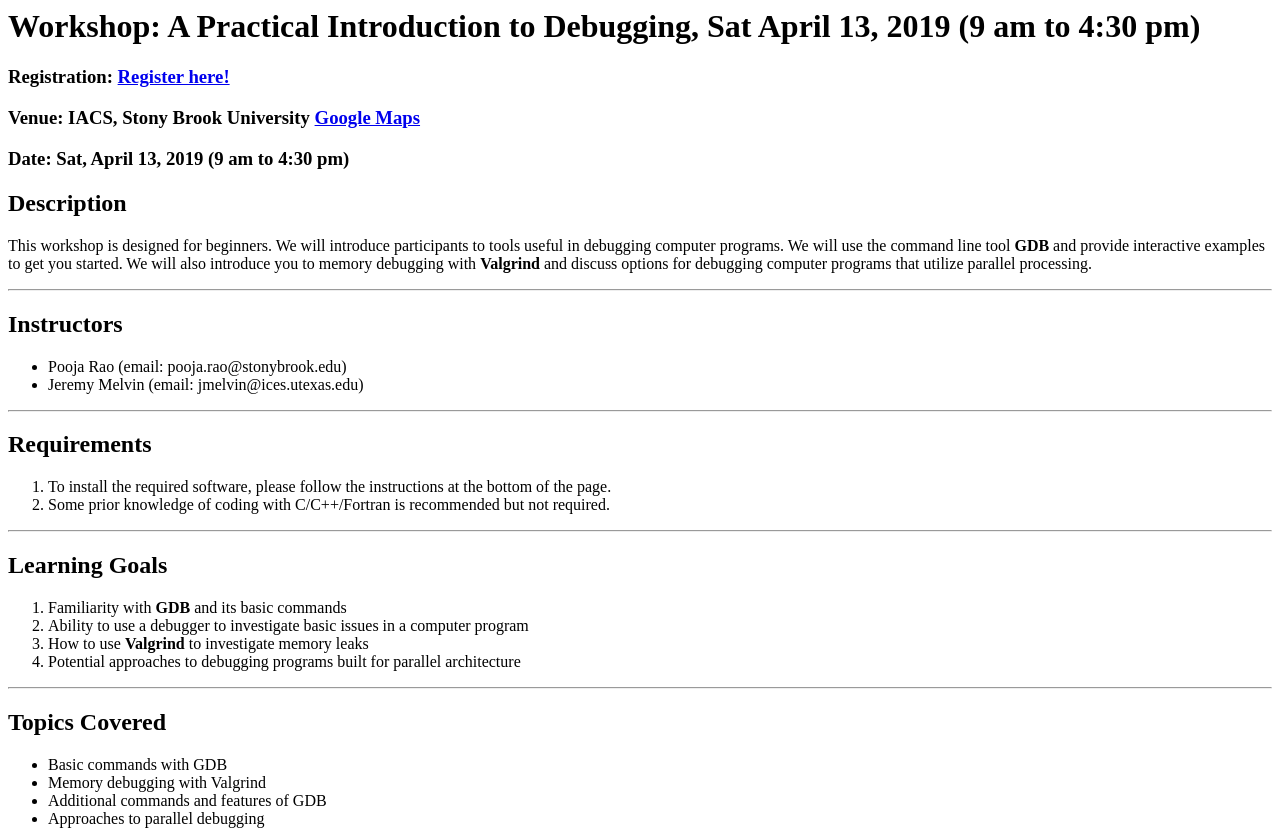
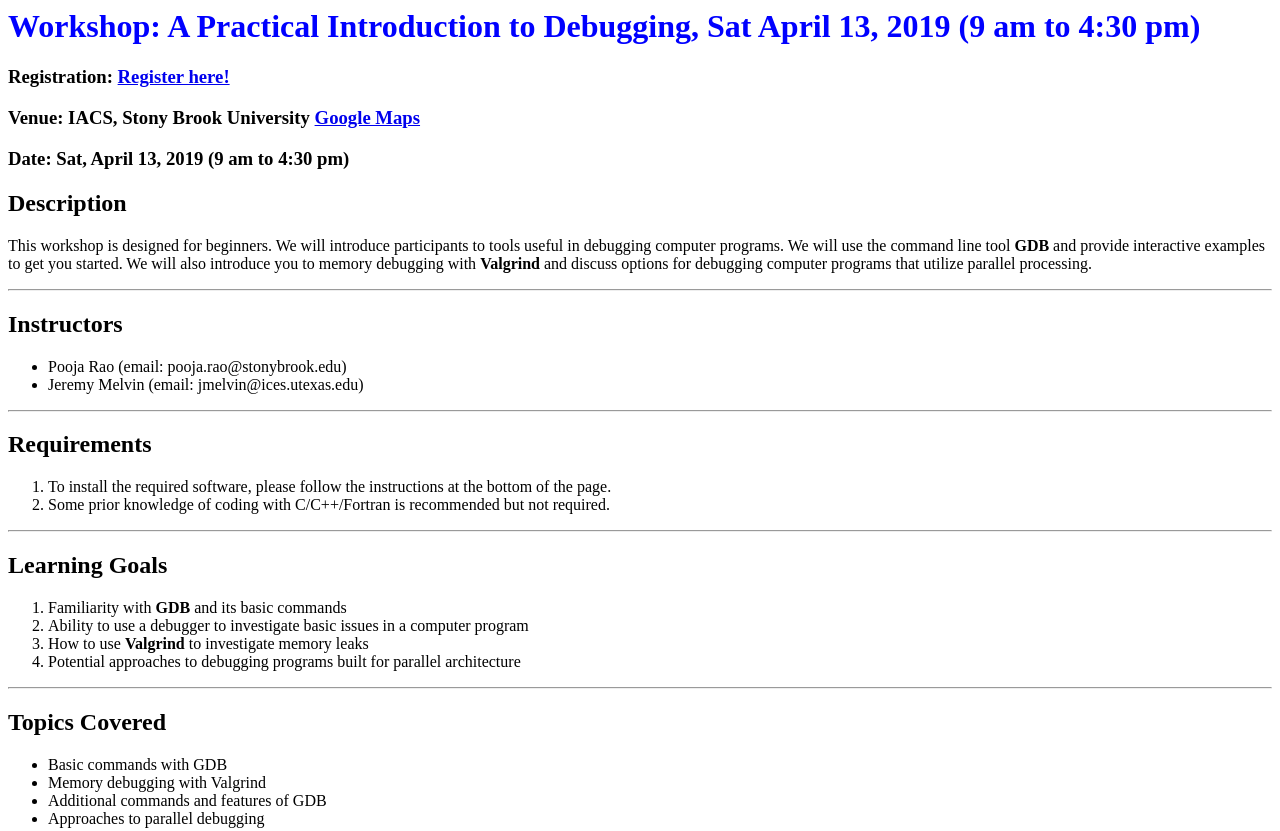
Before and after one commit to poojarao8/IACS_DebugWorkshop, a plain HTML site: page docs/index.html in a window 1280 px wide. Shown: the top 831 px of the page. Drawn offline with Linux system fonts and the light colour scheme.

Commit message:
Update index.html

```diff
--- a/docs/index.html
+++ b/docs/index.html
@@ -6,7 +6,7 @@
 
 <body bgcolor=FFFFFF>
 
-<h1>Workshop: A Practical Introduction to Debugging, Sat April 13, 2019 (9 am to 4:30 pm)</h1>
+<h1><font color="blue">Workshop: A Practical Introduction to Debugging, Sat April 13, 2019 (9 am to 4:30 pm)</font></h1>
 
 <h3> Registration: <a href="https://docs.google.com/forms/d/1RySpRwBI5UiMG4-d9-kWyWJ9JarJD4NdbaVFthJ0Ieg/edit">Register here!</a> </h3>
 <h3> Venue: IACS, Stony Brook University <a href="https://www.google.com/maps?q=40.909835,-73.121199">Google Maps</a></h3>
```
